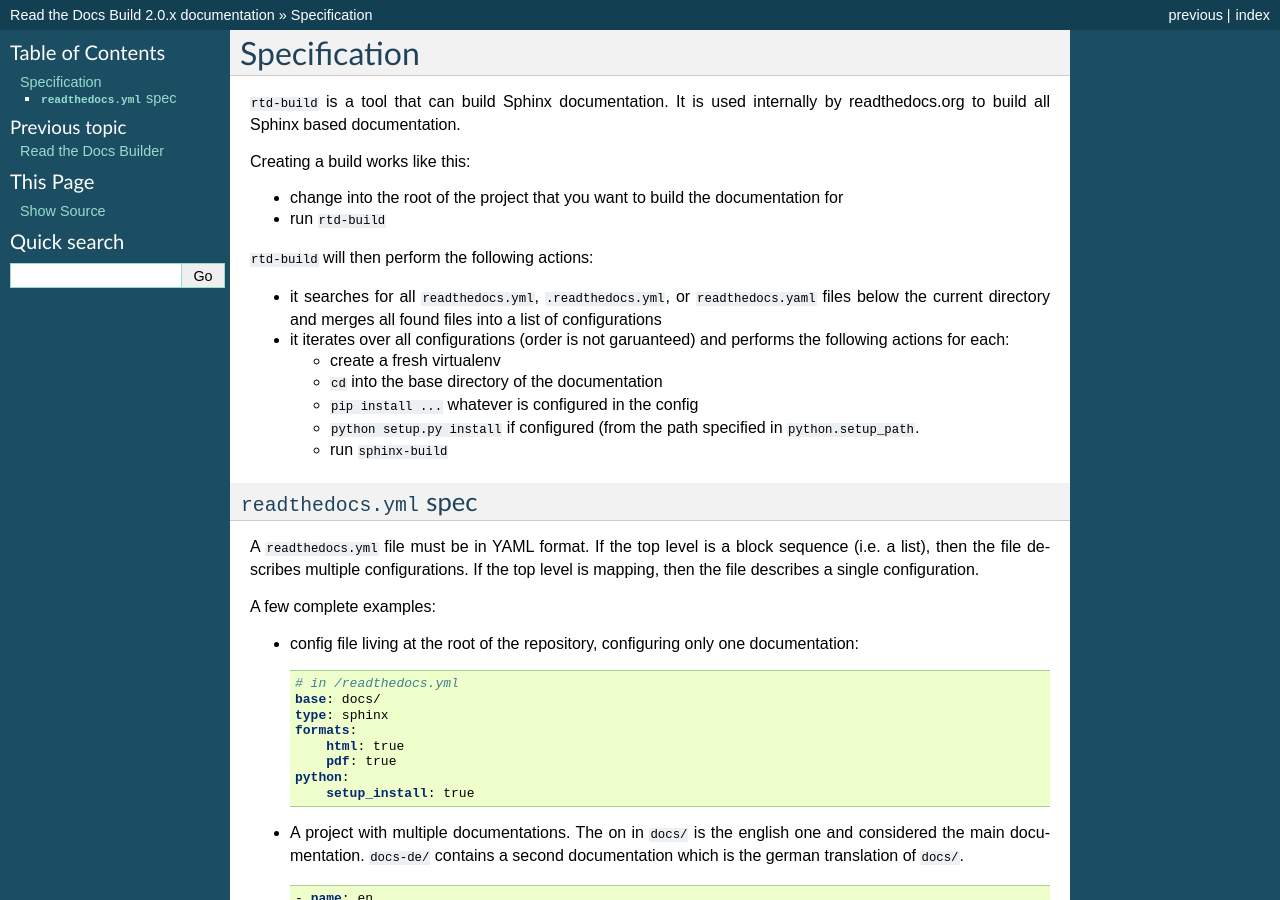
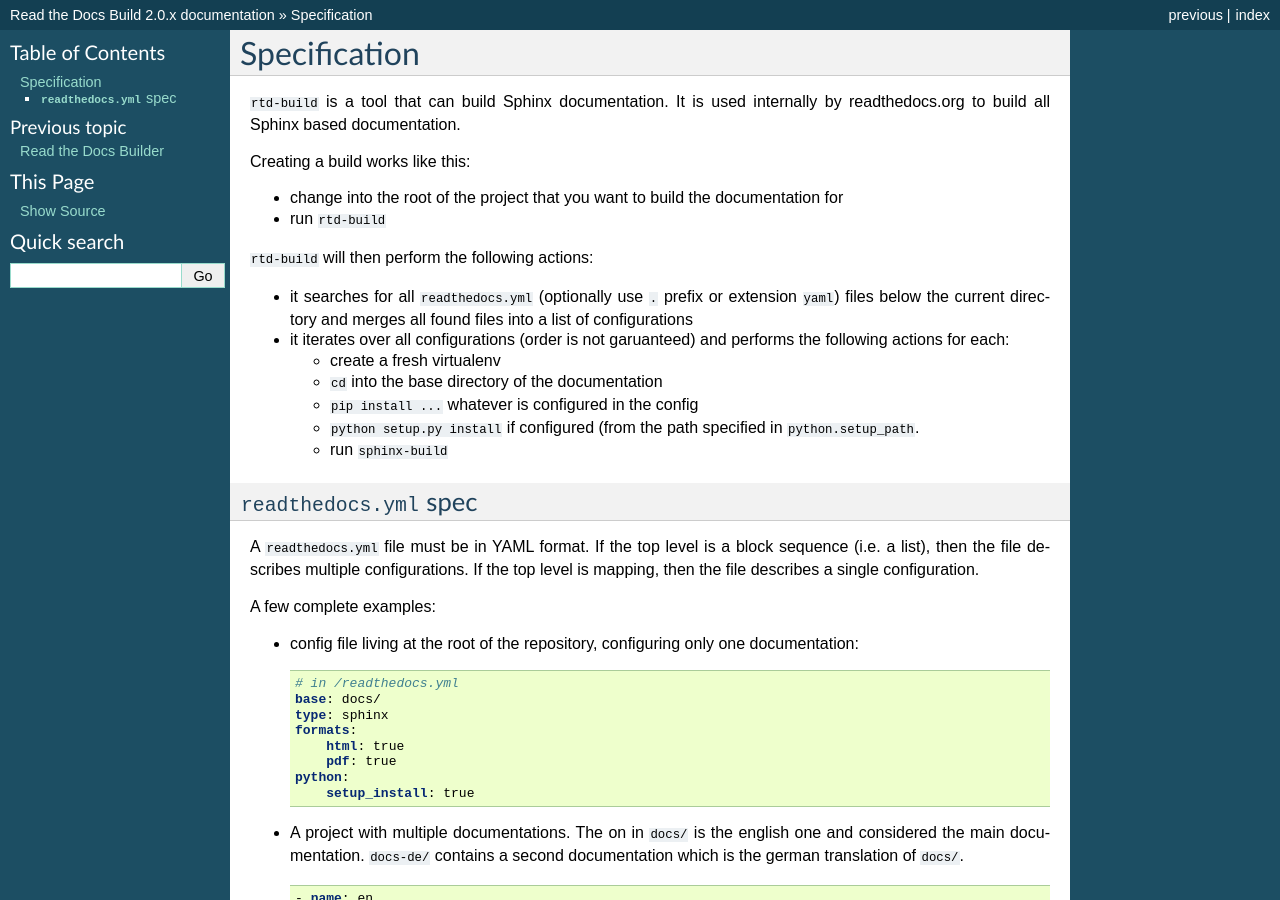
Before and after one commit to readthedocs/readthedocs-build, a Sphinx documentation site: the page built from docs/spec.rst, in a window 1280 px wide and 900 px high. Built offline with Sphinx 7.4.7, drawn with Linux system fonts in a browser that asks for light colours.

Commit message:
Improve file naming options

```diff
--- a/docs/spec.rst
+++ b/docs/spec.rst
@@ -12,8 +12,9 @@ Creating a build works like this:
 
 ``rtd-build`` will then perform the following actions:
 
-- it searches for all ``readthedocs.yml``, ``.readthedocs.yml``, or ``readthedocs.yaml`` files below the current
-  directory and merges all found files into a list of configurations
+- it searches for all ``readthedocs.yml`` (optionally use ``.`` prefix or
+  extension ``yaml``) files below the current directory and merges all found
+  files into a list of configurations
 - it iterates over all configurations (order is not garuanteed) and performs
   the following actions for each:
 
```
